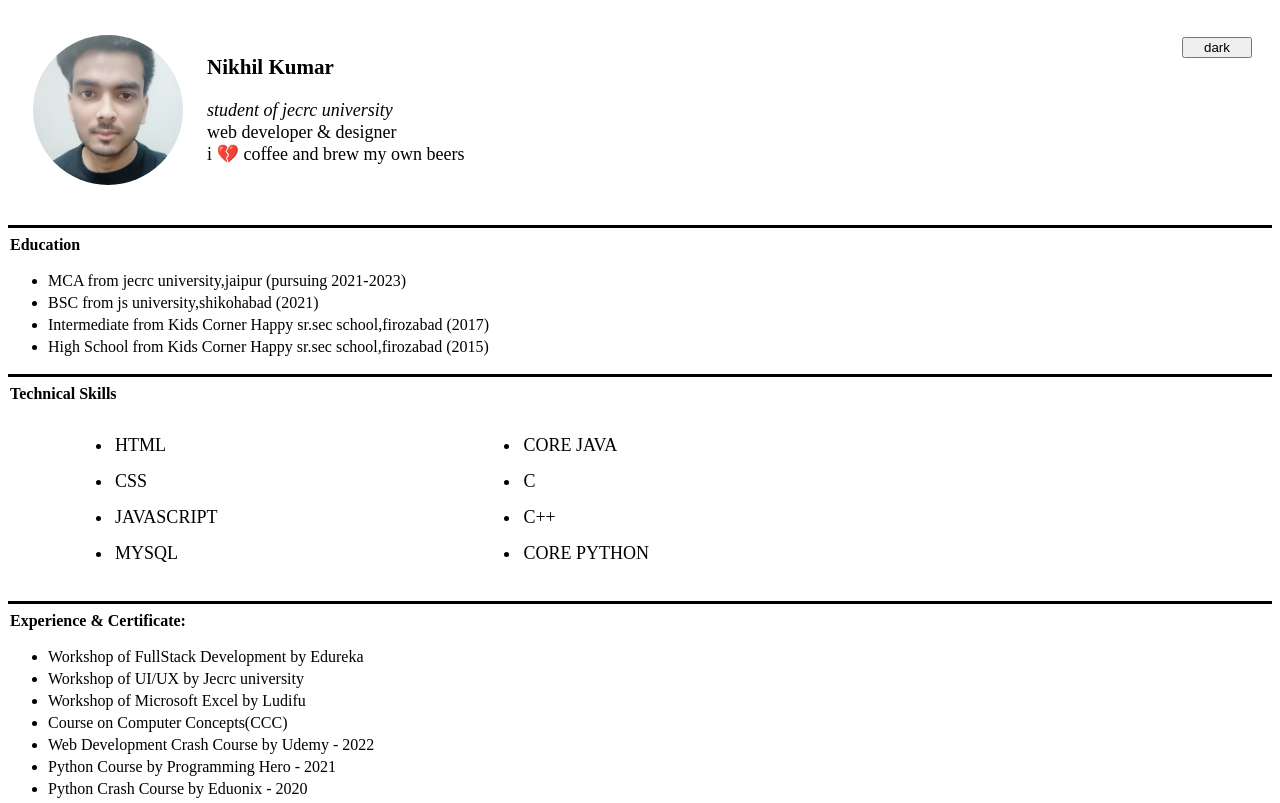
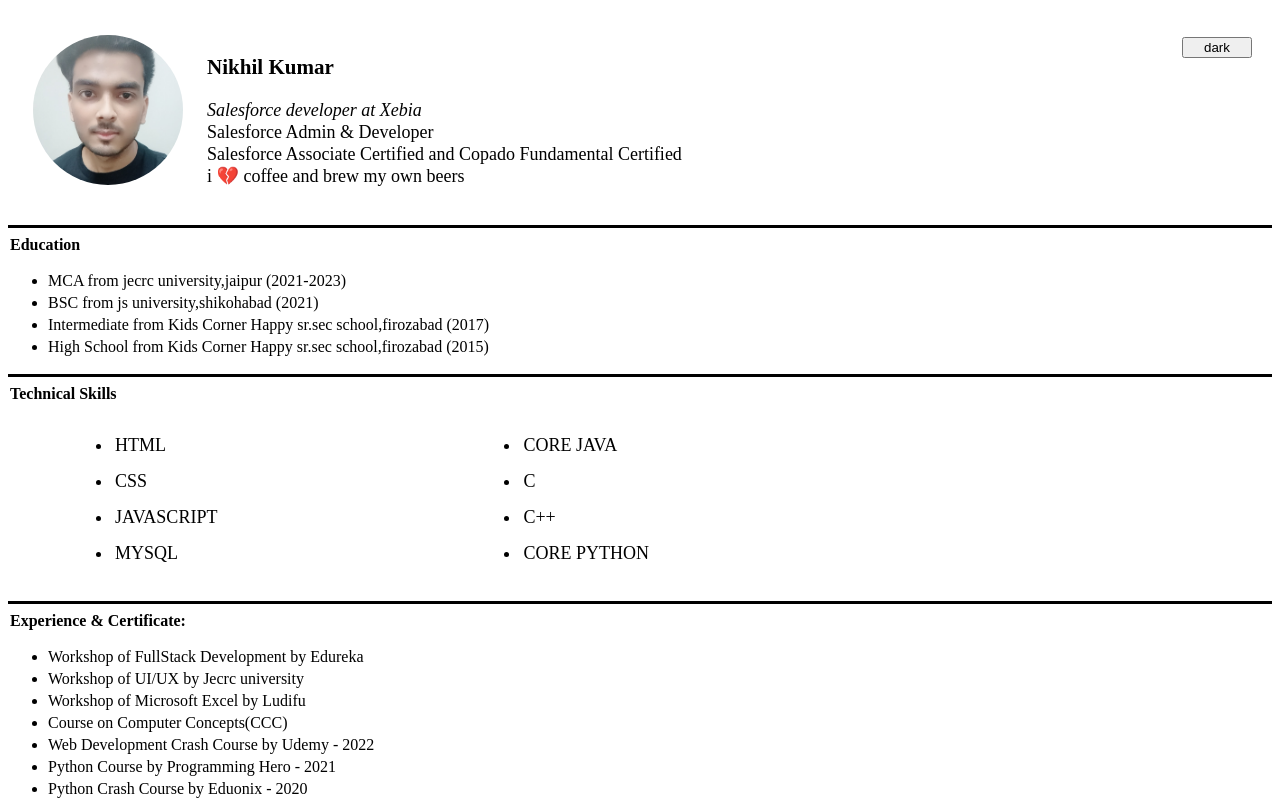
Before and after one commit to nikhilkumar304/Portfolio, a plain HTML site: page index.html in a window 1280 px wide. Shown: the top 803 px of the page. Drawn offline with Linux system fonts and the light colour scheme.

Commit message:
Update index.html

```diff
--- a/index.html
+++ b/index.html
@@ -74,8 +74,9 @@
             </td>
             <td>
                 <h3>Nikhil Kumar</h3>
-                <em>student of jecrc university</em><br>
-               web developer & designer<br>
+                <em>Salesforce developer at Xebia </em><br>
+               Salesforce Admin & Developer<br>
+               Salesforce Associate Certified and Copado Fundamental Certified <br>
                i 💔 coffee and brew my own beers
             </td>
         </tr>
@@ -84,7 +85,7 @@
     <hr class="hr">
     <h4>Education</h4>
     <ul>
-        <li>MCA from jecrc university,jaipur                (pursuing 2021-2023)</li>
+        <li>MCA from jecrc university,jaipur                (2021-2023)</li>
         <li>BSC from js university,shikohabad               (2021)</li>
         <li>Intermediate from Kids Corner Happy sr.sec school,firozabad             (2017)</li>
         <li>High School from Kids Corner Happy sr.sec school,firozabad              (2015)</li>
```
